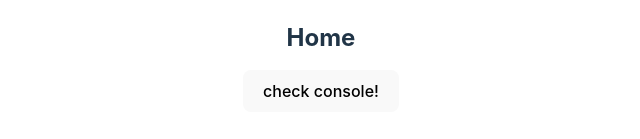
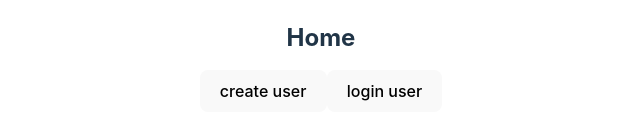
Before and after one commit to cptShell/task-app-client, a React (Vite) app: page / in a window 1280 px wide. Shown: the part 341-480 px from the top of the page, without its empty margins (319-959 px from the left). Built offline with nearby package versions, Linux system fonts and the light colour scheme.

Commit message:
feat: setup services

```diff
--- a/package.json
+++ b/package.json
@@ -9,8 +9,12 @@
     "preview": "vite preview"
   },
   "dependencies": {
+    "@reduxjs/toolkit": "^1.8.5",
     "react": "^18.2.0",
-    "react-dom": "^18.2.0"
+    "react-dom": "^18.2.0",
+    "react-redux": "^8.0.4",
+    "react-router-dom": "^6.4.1",
+    "redux": "^4.2.0"
   },
   "devDependencies": {
     "@types/react": "^18.0.17",
--- a/src/components/home/Home.tsx
+++ b/src/components/home/Home.tsx
@@ -1,26 +1,35 @@
 import { FC } from 'react';
+import { UserApi } from '../../services/userAPI';
+import { CreateUserDTO, LoginUserDTO } from '../../types/user';
 
 export const Home: FC = () => {
-  const getUser = async () => {
-    const user = JSON.stringify({
-      password: 'newmail2',
-      email: 'newmail2@gmail.com',
-    });
-    const res = await fetch('http://localhost:3000/users/login', {
-      method: 'POST',
-      headers: {
-        'Content-Type': 'application/json',
-      },
-      body: user,
-    });
-    const data = await res.json();
-    console.log(data);
+  const loginPayload: LoginUserDTO = {
+    password: 'newmail2',
+    email: 'repozheka@gmail.com',
+  };
+  const createPayload: CreateUserDTO = {
+    name: 'newuserTWO',
+    email: 'repozheka@gmail.com',
+    age: 26,
+    password: 'newmail2',
+  };
+  const userApi = new UserApi('http://localhost:3000');
+
+  const handleCreate = async () => {
+    const user = await userApi.createUser(createPayload);
+    console.log(user);
+  };
+
+  const handleLogin = async () => {
+    const user = await userApi.loginUser(loginPayload);
+    console.log(user);
   };
 
   return (
     <>
       <h2>Home</h2>
-      <button onClick={getUser}>check console!</button>
+      <button onClick={handleCreate}>create user</button>
+      <button onClick={handleLogin}>login user</button>
     </>
   );
 };
--- /dev/null
+++ b/src/services/userAPI.ts
@@ -0,0 +1,35 @@
+import { CreateUserDTO, LoginUserDTO, User } from '../types/user';
+
+export class UserApi {
+  #apiPrefix: string;
+
+  constructor(apiPrefix: string) {
+    this.#apiPrefix = apiPrefix;
+  }
+
+  async createUser(payload: CreateUserDTO): Promise<User> {
+    const path = `${this.#apiPrefix}/users/`;
+
+    const response = await fetch(path, {
+      method: 'POST',
+      body: JSON.stringify(payload),
+      headers: { 'Content-Type': 'application/json' },
+    });
+
+    const user: User = await response.json();
+    return user;
+  }
+
+  async loginUser(payload: LoginUserDTO): Promise<User> {
+    const path = `${this.#apiPrefix}/users/login`;
+
+    const response = await fetch(path, {
+      method: 'POST',
+      body: JSON.stringify(payload),
+      headers: { 'Content-Type': 'application/json' },
+    });
+
+    const user: User = await response.json();
+    return user;
+  }
+}
--- /dev/null
+++ b/src/types/user.ts
@@ -0,0 +1,19 @@
+export type CreateUserDTO = {
+  name: string;
+  email: string;
+  age: number;
+  password: string;
+};
+
+export type LoginUserDTO = {
+  email: string;
+  password: string;
+};
+
+export type User = {
+  name: string;
+  email: string;
+  age: number;
+  _id: string;
+  token: string;
+};
```
Also changed, not shown: 1 other file (tests, documents, lock files or other folders).
